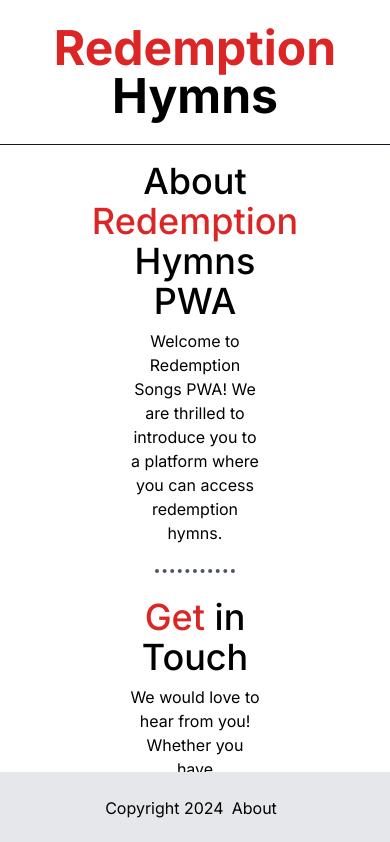
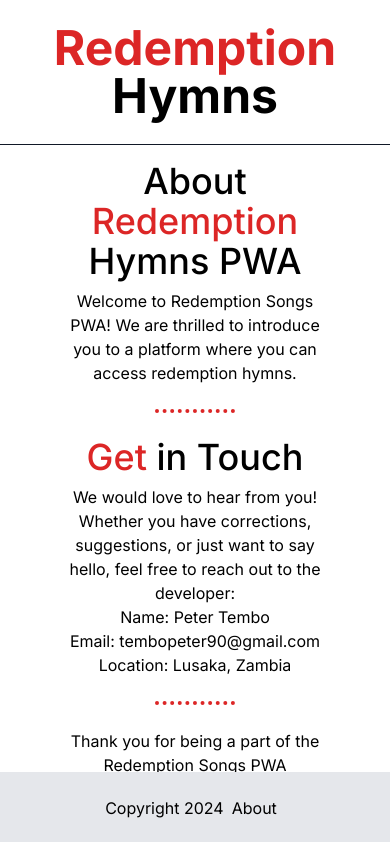
Before and after one commit to petertemboii/Redemption-songs-hymn-book, a Next.js app: page /about in a window 390 px wide. Shown: the top 842 px of the page. Built offline with nearby package versions, Linux system fonts and the light colour scheme.

Commit message:
Update some ui layouts.

```diff
--- a/app/about/page.tsx
+++ b/app/about/page.tsx
@@ -1,32 +1,37 @@
 export default function page() {
   return (
     <div className="flex flex-col  justify-center pt-4">
-
-      <div className="w-1/3 flex flex-col text-center justify-center mx-auto">
+      <div className="w-2/3 lg:w-1/3 flex flex-col text-center justify-center mx-auto">
         <h1 className="font-medium text-center text-4xl ">
-          About <span className="flex text-red-600 justify-center lg:text-left">Redemption</span> Hymns PWA
+          About{" "}
+          <span className="flex text-red-600 justify-center lg:text-left">
+            Redemption
+          </span>{" "}
+          Hymns PWA
         </h1>
         <p className="pt-2 text-center">
           Welcome to Redemption Songs PWA! We are thrilled to introduce you to a
           platform where you can access redemption hymns.
         </p>
-        <div className="border-b-4 border-dotted border-gray-600 w-20 justify-center mx-auto py-3"></div>
+        <div className="border-b-4 border-dotted border-red-600 w-20 justify-center mx-auto py-3"></div>
       </div>
 
-      <div className="w-1/3 flex flex-col text-center justify-center mx-auto py-6">
-        <h1 className="font-medium text-center text-4xl"><span className="text-red-600">Get</span> in Touch</h1>
+      <div className="w-2/3 lg:w-1/3 flex flex-col text-center justify-center mx-auto py-6">
+        <h1 className="font-medium text-center text-4xl">
+          <span className="text-red-600">Get</span> in Touch
+        </h1>
         <p className="text-center pt-2">We would love to hear from you! </p>
         <p className="text-center">
           Whether you have corrections, suggestions, or just want to say hello,
           feel free to reach out to the developer:
         </p>
-        <p className="text-center">Name: <span className="block sm:inline">Peter Tembo</span></p>
-        <p>Email: <span className="flex md:inline justify-center">tembopeter90@gmail.com</span></p>
+        <p className="text-center">Name: Peter Tembo</p>
+        <p>Email: tembopeter90@gmail.com</p>
         <p className="text-center">Location: Lusaka, Zambia</p>
-        <div className="border-b-4 border-dotted border-gray-600 w-20 justify-center mx-auto py-3"></div>
+        <div className="border-b-4 border-dotted border-red-600 w-20 justify-center mx-auto py-3"></div>
       </div>
 
-      <div className="w-1/3 flex flex-col text-center justify-center mx-auto pb-20">
+      <div className="w-2/3 lg:w-1/3 flex flex-col text-center justify-center mx-auto pb-20">
         <h1 className="text-center">
           Thank you for being a part of the Redemption Songs PWA community!
         </h1>
--- a/app/page.tsx
+++ b/app/page.tsx
@@ -26,8 +26,9 @@ export default function Home() {
       </div>
       <div className="flex justify-center items-center flex-1  w-fit rounded-[20px] shadow-2xl px-10 py-7">
         {searchNumber === "" ? (
-          <h1 className="font-bold text-lg text-wrap">
-            Welcome to Redemption Songs hymn book
+          <h1 className="font-bold text-lg justify-center text-center">
+            Welcome to <span className="text-red-600">Redemption</span> Songs
+            hymn book
           </h1>
         ) : (
           filteredSongs.map((song) => (
--- a/components/Navbar.jsx
+++ b/components/Navbar.jsx
@@ -6,7 +6,9 @@ const Navbar = () => {
       <nav className="w-full py-6 px-8 flex justify-center flex-wrap border-b border-solid border-gray-900">
         <div>
           <Link href="/">
-            <h1 className="font-bold text-5xl text-center lg:text-left"><span className="text-red-600">Redemption</span> Hymns</h1>
+            <h1 className="font-bold text-5xl text-center lg:text-left">
+              <span className="text-red-600">Redemption</span> Hymns
+            </h1>
           </Link>
         </div>
       </nav>
```
Also changed, not shown: constants/songs.js (+15 -15 lines), 1 other file (tests, documents, lock files or other folders).
